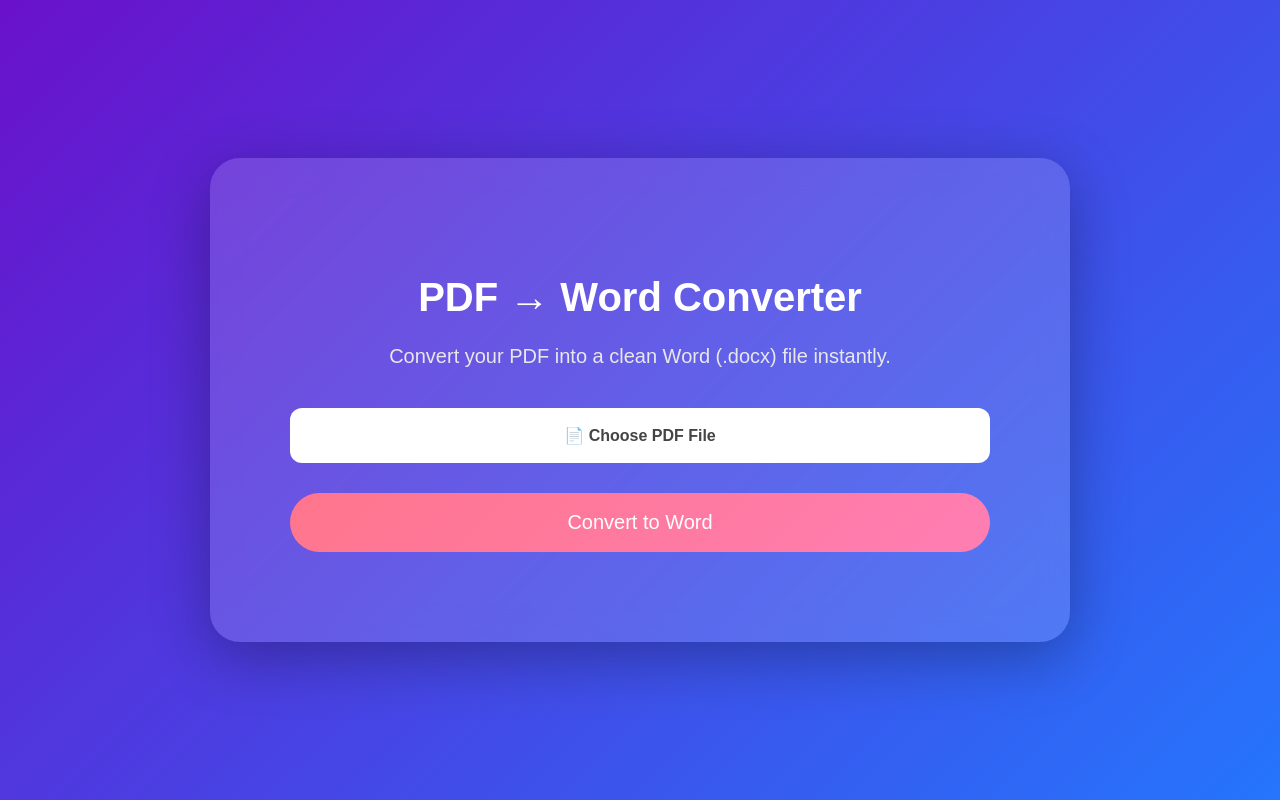
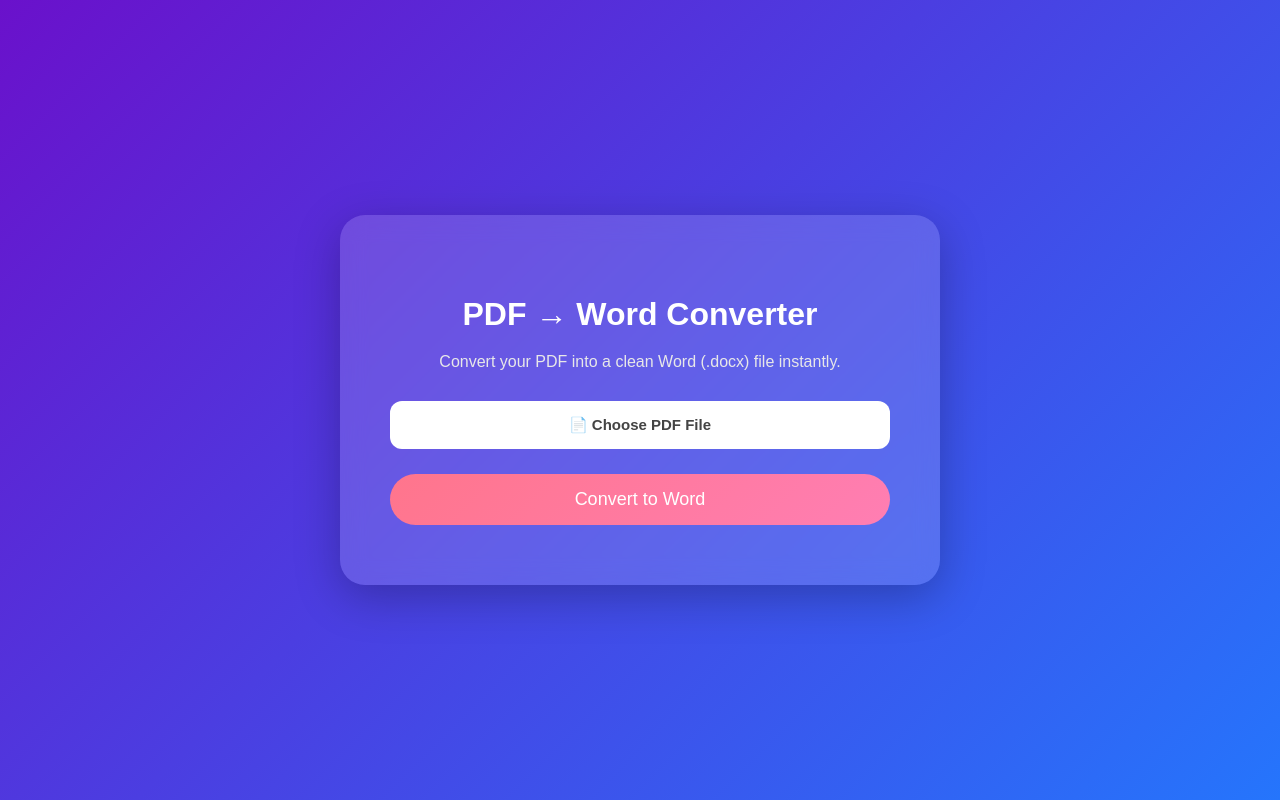
Before and after one commit to ankita05-web/pdf2word, a Flask app: page / in a window 1280 px wide. Run offline with Flask 3, Linux system fonts and the light colour scheme.

Commit message:
Update style.css

```diff
--- a/static/style.css
+++ b/static/style.css
@@ -9,43 +9,43 @@ body {
     align-items: center;
 }
 
-/* 🟦 Glass Effect Form Box - EXTRA LARGE */
+/* 🟦 Glass Effect Form Box - Medium Large */
 .container {
     background: rgba(255, 255, 255, 0.15);
-    padding: 90px 80px;       /* very spacious padding */
-    border-radius: 30px;
-    box-shadow: 0 15px 60px rgba(0, 0, 0, 0.3);
-    backdrop-filter: blur(15px);
+    padding: 60px 50px;       /* balanced padding */
+    border-radius: 25px;
+    box-shadow: 0 12px 45px rgba(0, 0, 0, 0.25);
+    backdrop-filter: blur(12px);
     text-align: center;
-    width: 700px;              /* much wider */
-    max-width: 95vw;           /* responsive on smaller screens */
+    width: 500px;              /* medium-large width */
+    max-width: 90vw;           /* responsive */
 }
 
 /* Title */
 h1 {
     color: white;
-    font-size: 40px;           /* big heading */
-    margin-bottom: 25px;
+    font-size: 32px;           /* slightly bigger */
+    margin-bottom: 20px;
 }
 
 /* Subtitle */
 .subtitle {
     color: #e8e8e8;
-    margin-bottom: 40px;
-    font-size: 20px;
+    margin-bottom: 30px;
+    font-size: 16px;
 }
 
-/* 📄 File input box (stylish) */
+/* 📄 File input box */
 .upload-box {
     display: block;
     background: white;
     color: #444;
-    padding: 18px;
+    padding: 15px;
     border-radius: 12px;
     cursor: pointer;
-    margin-bottom: 30px;
+    margin-bottom: 25px;
     font-weight: 600;
-    font-size: 16px;
+    font-size: 15px;
 }
 
 .upload-box input {
@@ -56,10 +56,10 @@ h1 {
 .btn {
     background: linear-gradient(135deg, #ff758c, #ff7eb3);
     border: none;
-    padding: 18px 40px;
-    border-radius: 35px;
+    padding: 15px 35px;
+    border-radius: 30px;
     color: white;
-    font-size: 20px;
+    font-size: 18px;
     cursor: pointer;
     transition: 0.3s;
     width: 100%;
@@ -67,5 +67,5 @@ h1 {
 
 .btn:hover {
     transform: scale(1.05);
-    box-shadow: 0 8px 25px rgba(255, 120, 180, 0.4);
+    box-shadow: 0 6px 20px rgba(255, 120, 180, 0.4);
 }
```
